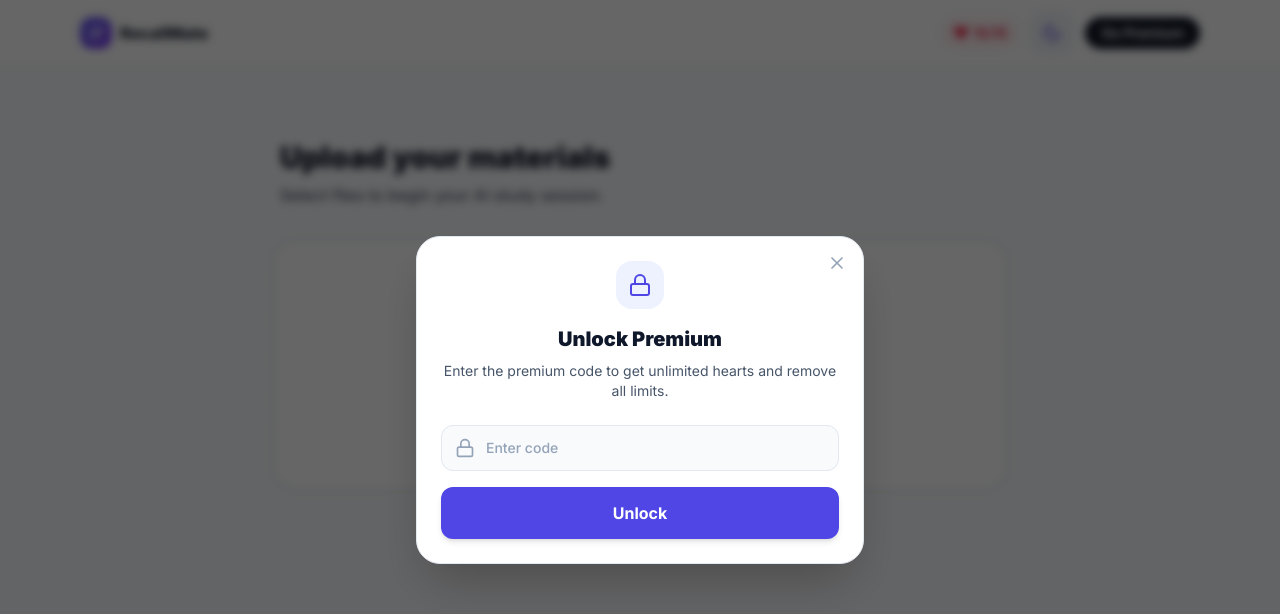
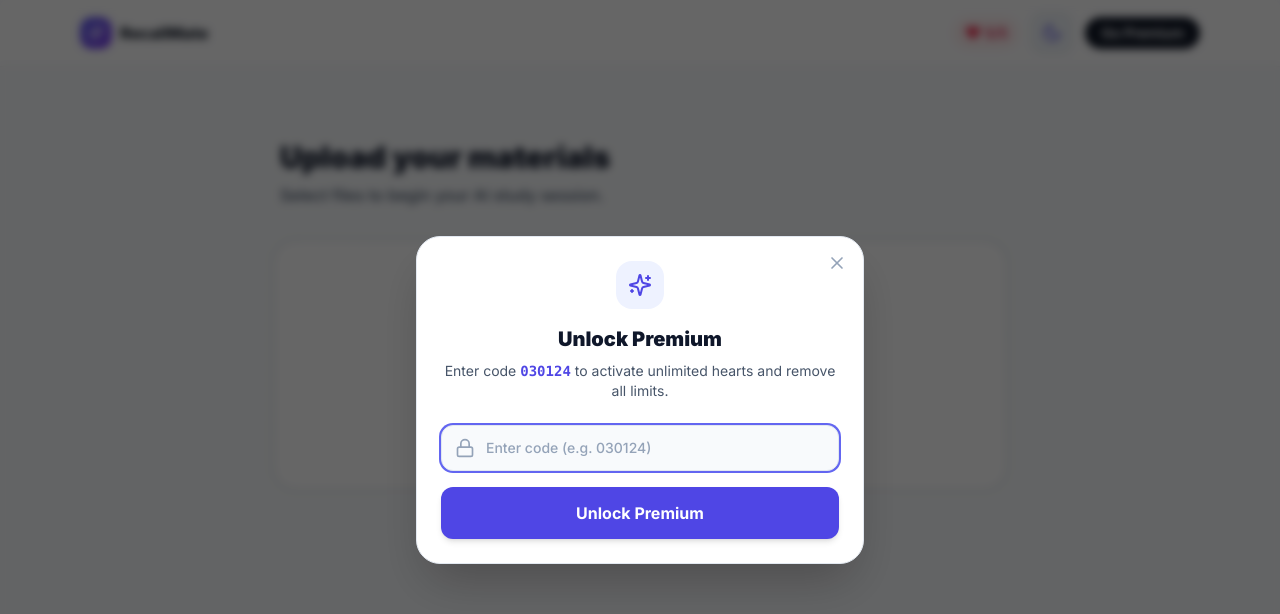
Before and after one commit to mmmedea/Recallmate, a Next.js app: page /upload in a window 1280 px wide. Both pictures are taken after a click on the button "Go Premium". Shown: the top 614 px of the page. Built offline with nearby package versions, Linux system fonts and the light colour scheme.

Commit message:
Configure premium code to 030124 with store integration and success state

```diff
--- a/components/PremiumModal.tsx
+++ b/components/PremiumModal.tsx
@@ -2,43 +2,63 @@
 
 import { useState } from "react";
 import { useAppStore } from "@/lib/store";
-import { Lock, X } from "lucide-react";
+import { Lock, X, Sparkles, CheckCircle2 } from "lucide-react";
 
 export default function PremiumModal({ open, onClose }: { open: boolean; onClose: () => void }) {
   const [code, setCode] = useState("");
   const [error, setError] = useState("");
+  const [success, setSuccess] = useState(false);
   const { setPremium } = useAppStore();
 
   if (!open) return null;
 
   const handleUnlock = (e: React.FormEvent) => {
     e.preventDefault();
+    setError("");
+
+    // Strict match for the new code 030124
     if (code.trim() === "030124") {
       setPremium(true);
-      setError("");
+      setSuccess(true);
+      setTimeout(() => {
+        setSuccess(false);
+        setCode("");
         onClose();
+      }, 1200);
     } else {
-      setError("Invalid premium code.");
+      setError("Invalid premium code. Please try again.");
     }
   };
 
   return (
-    <div className="fixed inset-0 z-50 flex items-center justify-center bg-black/60 backdrop-blur-sm p-4">
+    <div className="fixed inset-0 z-50 flex items-center justify-center bg-black/60 backdrop-blur-sm p-4 animate-in fade-in duration-200">
       <div className="relative w-full max-w-md rounded-3xl bg-white dark:bg-slate-900 p-6 shadow-2xl border border-slate-200 dark:border-slate-800">
         <button
           onClick={onClose}
-          className="absolute top-4 right-4 text-slate-400 hover:text-slate-600 dark:hover:text-slate-200"
+          className="absolute top-4 right-4 text-slate-400 hover:text-slate-600 dark:hover:text-slate-200 transition-colors"
         >
           <X className="w-5 h-5" />
         </button>
 
+        {success ? (
+          <div className="py-8 text-center space-y-4 animate-in zoom-in-95 duration-200">
+            <div className="mx-auto w-16 h-16 bg-emerald-100 dark:bg-emerald-950/60 text-emerald-600 dark:text-emerald-400 rounded-full flex items-center justify-center">
+              <CheckCircle2 className="w-8 h-8" />
+            </div>
+            <h3 className="text-2xl font-black text-slate-900 dark:text-white">Premium Unlocked!</h3>
+            <p className="text-sm text-slate-600 dark:text-slate-400">
+              Enjoy unlimited hearts and up to 50 questions per quiz.
+            </p>
+          </div>
+        ) : (
+          <>
             <div className="text-center space-y-2 mb-6">
               <div className="mx-auto w-12 h-12 bg-indigo-50 dark:bg-indigo-950/60 text-indigo-600 dark:text-indigo-400 rounded-2xl flex items-center justify-center mb-4">
-            <Lock className="w-6 h-6" />
+                <Sparkles className="w-6 h-6" />
               </div>
               <h3 className="text-xl font-black text-slate-900 dark:text-white">Unlock Premium</h3>
               <p className="text-sm text-slate-600 dark:text-slate-400">
-            Enter the premium code to get unlimited hearts and remove all limits.
+                Enter code <span className="font-mono font-bold text-indigo-600 dark:text-indigo-400">030124</span> to activate unlimited hearts and remove all limits.
               </p>
             </div>
 
@@ -49,7 +69,8 @@ export default function PremiumModal({ open, onClose }: { open: boolean; onClose
                   type="text"
                   value={code}
                   onChange={(e) => setCode(e.target.value)}
-              placeholder="Enter code"
+                  placeholder="Enter code (e.g. 030124)"
+                  autoFocus
                   className="w-full pl-11 pr-4 py-3 rounded-xl bg-slate-50 dark:bg-slate-800 border border-slate-200 dark:border-slate-700 text-slate-900 dark:text-white placeholder-slate-400 focus:outline-none focus:ring-2 focus:ring-indigo-500 font-medium text-sm transition-colors"
                 />
               </div>
@@ -62,11 +83,13 @@ export default function PremiumModal({ open, onClose }: { open: boolean; onClose
 
               <button
                 type="submit"
-            className="w-full py-3.5 bg-indigo-600 hover:bg-indigo-700 dark:bg-indigo-500 dark:hover:bg-indigo-600 text-white rounded-xl font-bold shadow-md transition-colors"
+                className="w-full py-3.5 bg-indigo-600 hover:bg-indigo-700 dark:bg-indigo-500 dark:hover:bg-indigo-600 text-white rounded-xl font-bold shadow-md transition-all active:scale-[0.98]"
               >
-            Unlock
+                Unlock Premium
               </button>
             </form>
+          </>
+        )}
       </div>
     </div>
   );
--- a/lib/constants.ts
+++ b/lib/constants.ts
@@ -1,4 +1,3 @@
-export const MAX_HEARTS = 15;
+export const MAX_HEARTS = 5;
 export const HEART_REGEN_MINUTES = 30;
-// Simple unlock code for the premium tier (client-side gate only — not real security)
-export const PREMIUM_PASSWORD = "030124";
+export const PREMIUM_PASSWORD = "030124"; // Set to your desired code
```
Lines whose indentation alone changed are shown as unchanged.
